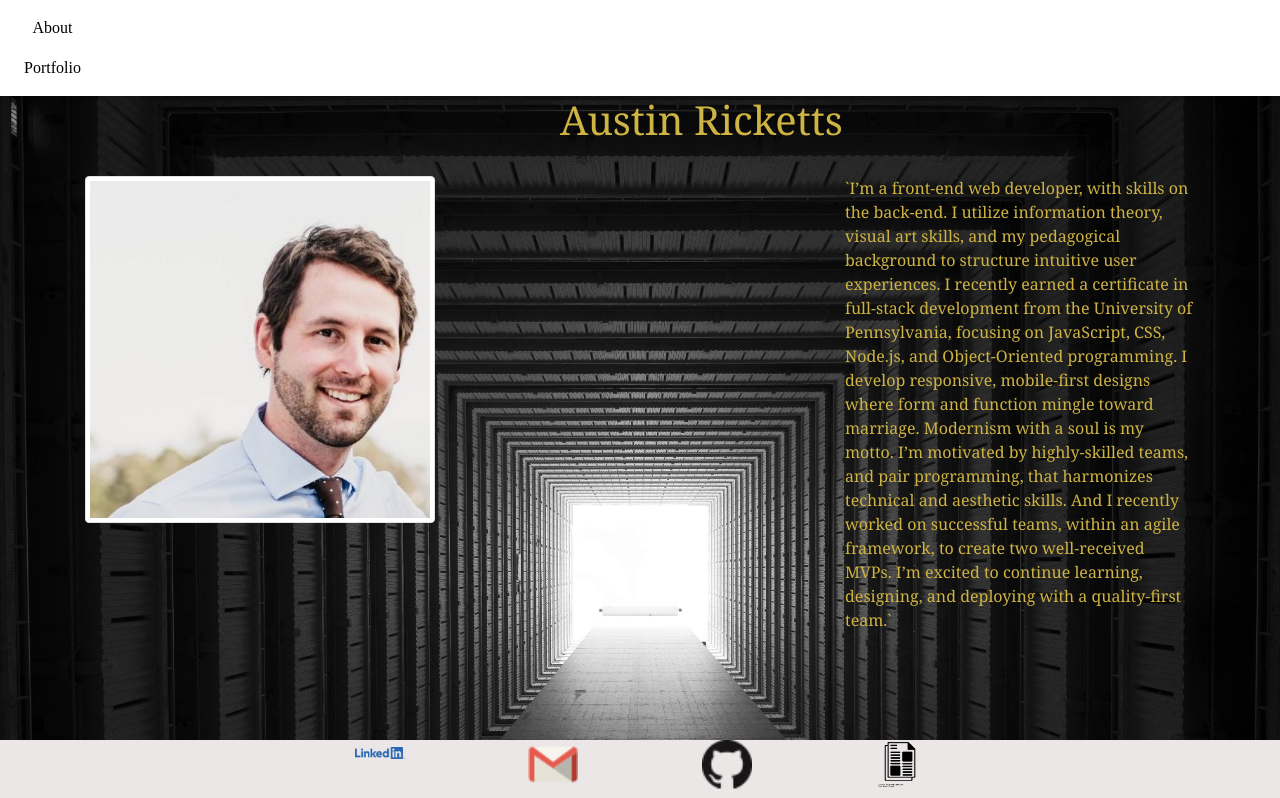
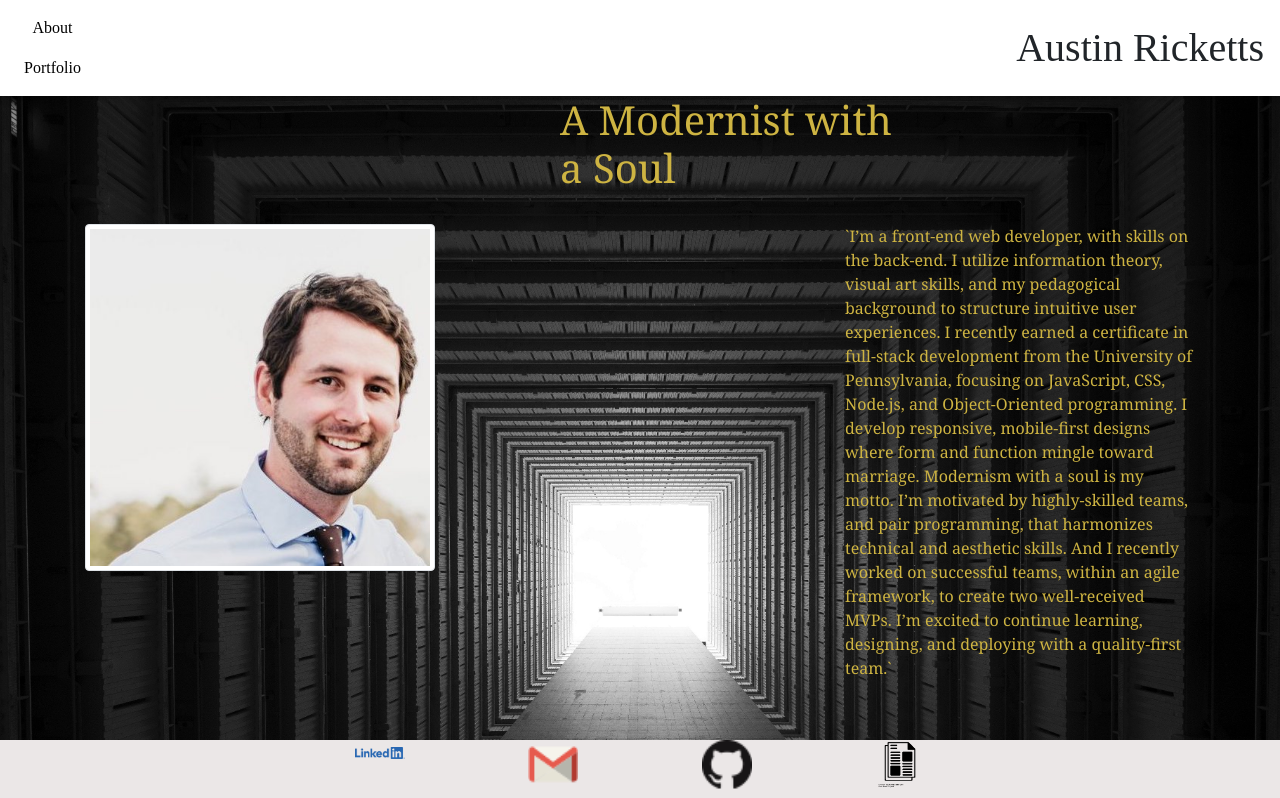
Before and after one commit to Austin-Ricketts/react-portfolio, a React (Create React App) app: page / in a window 1280 px wide. Shown: the top 798 px of the page. Built offline with nearby package versions, Linux system fonts and the light colour scheme.

Commit message:
updated Header, modified title on About.js

```diff
--- a/src/App.js
+++ b/src/App.js
@@ -1,6 +1,6 @@
 import React from "react";
 import { BrowserRouter as Router, Route } from "react-router-dom";
-import Navigator from "./components/Navigator";
+import Header from "./components/Header";
 import Footer from "./components/Footer";
 import About from "./pages/About";
 import Portfolio from "./pages/Portfolio";
@@ -13,7 +13,7 @@ function App() {
   return (
     <Router>
       <div>
-        <Navigator />
+        <Header />
         <Background>
           <Route exact path="/" component={About} />
           <Route exact path="/portfolio" component={Portfolio} />
--- a/src/components/Navigator/index.js
+++ b/src/components/Header/index.js
@@ -21,6 +21,11 @@ function Navigator() {
                         </Nav.Link>
                     </Nav.Item>
                 </Nav>
+                <Nav>
+                    <Nav.Item className="title">
+                        Austin Ricketts
+                    </Nav.Item>
+                </Nav>
             </Navbar.Collapse>
         </Navbar>
         </div>
--- /dev/null
+++ b/src/components/Header/style.css
@@ -0,0 +1,9 @@
+.navbar__link--active {
+    font-family: "Georgia, 'Times New Roman', Times, serif"
+}
+
+.title {
+    text-align: right;
+    font-family: "Georgia, 'Times New Roman', Times, serif";
+    font-size: 40px;
+}
--- a/src/components/Navigator/style.css
+++ /dev/null
@@ -1,3 +0,0 @@
-.navbar__link--active {
-    font-family: "Georgia, 'Times New Roman', Times, serif"
-}
--- a/src/pages/About.js
+++ b/src/pages/About.js
@@ -9,7 +9,7 @@ function About() {
             <div className="row" id="header">
                 <div className="col-lg-5"></div>
                 <div className="col-lg-4">
-                    <h1>Austin Ricketts</h1>
+                    <h1>A Modernist with a Soul</h1>
                 </div>
                 <div className="col-lg-2"></div>
             </div>
```
